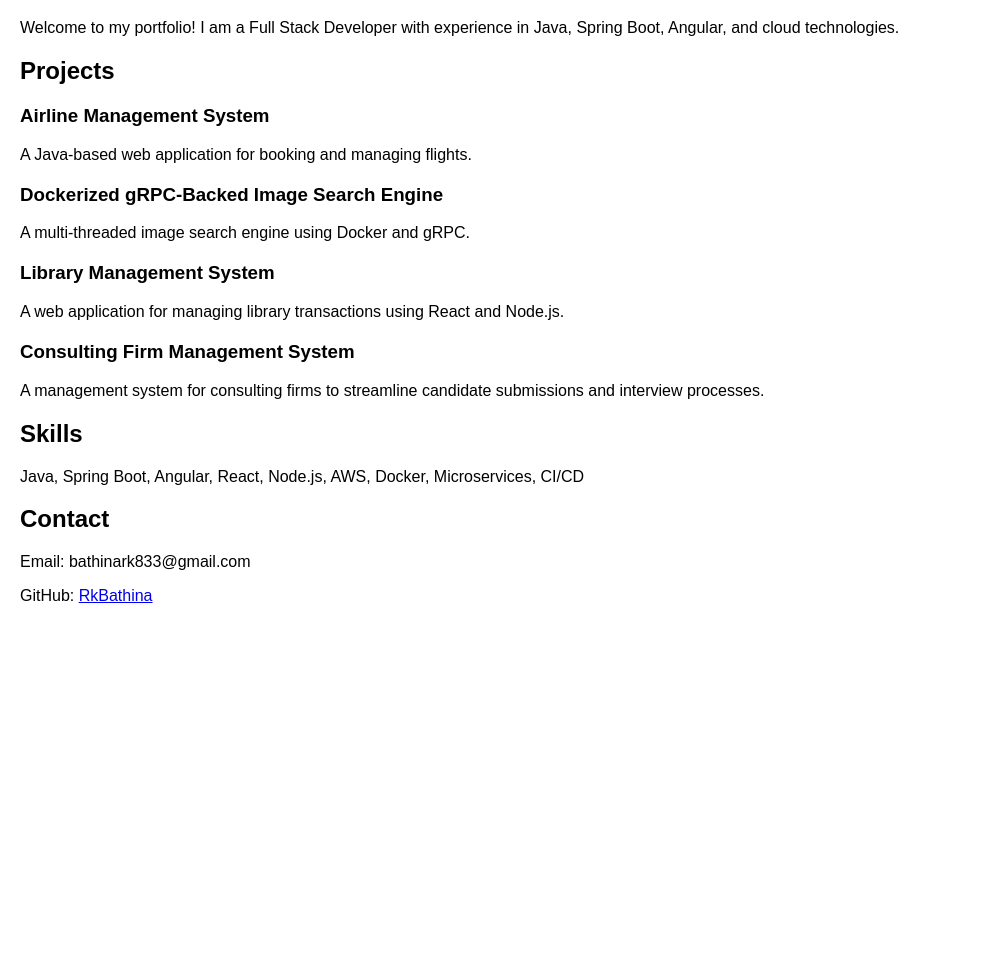
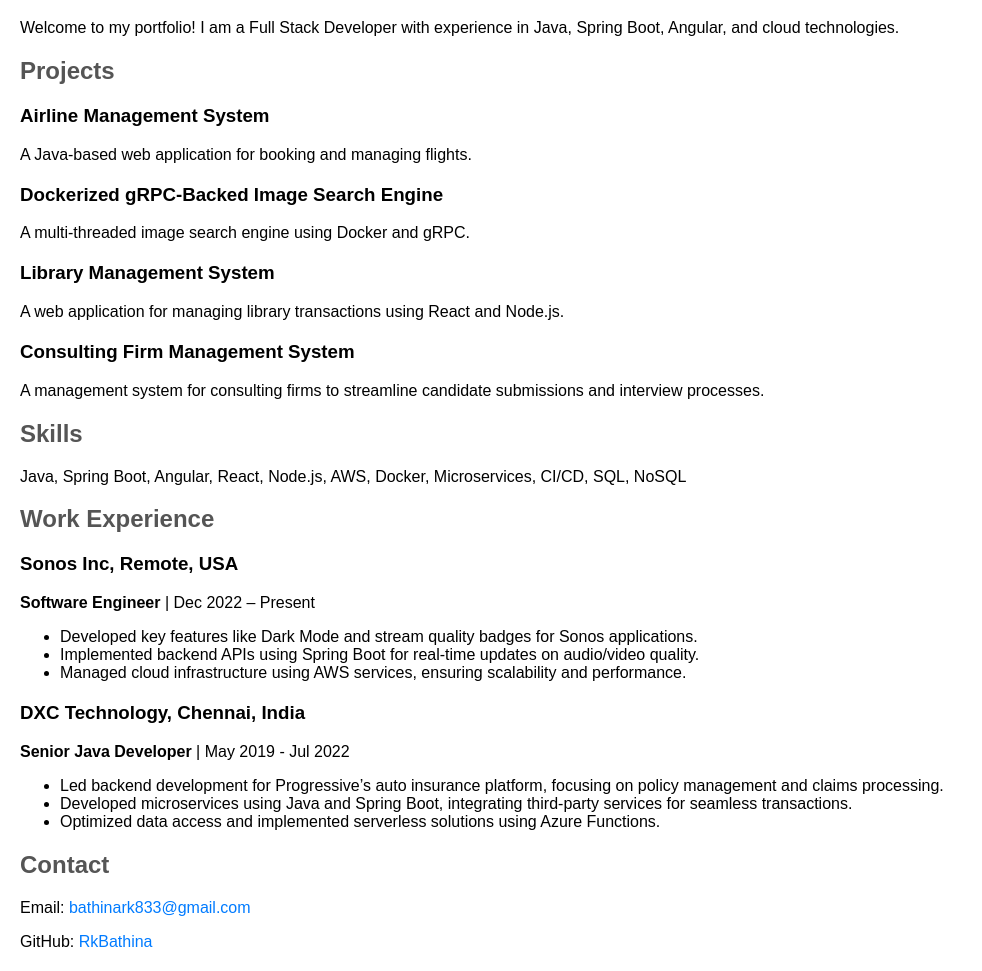
Before and after one commit to RkBathina/RkBathina.github.io, a plain HTML site: page index.html in a window 1280 px wide. Shown: the part 61-1032 px from the top of the page, without its empty margins (0-982 px from the left). Before the commit the page ends 800 px from the top, so only its background shows below. Drawn offline with Linux system fonts and the light colour scheme.

Commit message:
Update index.html

```diff
--- a/index.html
+++ b/index.html
@@ -7,7 +7,11 @@
     <style>
         body { font-family: Arial, sans-serif; margin: 20px; }
         h1 { color: #333; }
+        h2 { color: #555; }
         .project { margin: 20px 0; }
+        .skills, .experience { margin: 20px 0; }
+        a { color: #007BFF; text-decoration: none; }
+        a:hover { text-decoration: underline; }
     </style>
 </head>
 <body>
@@ -33,10 +37,30 @@
     </div>
 
     <h2>Skills</h2>
-    <p>Java, Spring Boot, Angular, React, Node.js, AWS, Docker, Microservices, CI/CD</p>
+    <p>Java, Spring Boot, Angular, React, Node.js, AWS, Docker, Microservices, CI/CD, SQL, NoSQL</p>
+
+    <h2>Work Experience</h2>
+    <div class="experience">
+        <h3>Sonos Inc, Remote, USA</h3>
+        <p><strong>Software Engineer</strong> | Dec 2022 – Present</p>
+        <ul>
+            <li>Developed key features like Dark Mode and stream quality badges for Sonos applications.</li>
+            <li>Implemented backend APIs using Spring Boot for real-time updates on audio/video quality.</li>
+            <li>Managed cloud infrastructure using AWS services, ensuring scalability and performance.</li>
+        </ul>
+    </div>
+    <div class="experience">
+        <h3>DXC Technology, Chennai, India</h3>
+        <p><strong>Senior Java Developer</strong> | May 2019 - Jul 2022</p>
+        <ul>
+            <li>Led backend development for Progressive’s auto insurance platform, focusing on policy management and claims processing.</li>
+            <li>Developed microservices using Java and Spring Boot, integrating third-party services for seamless transactions.</li>
+            <li>Optimized data access and implemented serverless solutions using Azure Functions.</li>
+        </ul>
+    </div>
 
     <h2>Contact</h2>
-    <p>Email: bathinark833@gmail.com</p>
+    <p>Email: <a href="mailto:bathinark833@gmail.com">bathinark833@gmail.com</a></p>
     <p>GitHub: <a href="https://github.com/RkBathina">RkBathina</a></p>
 </body>
 </html>
```
